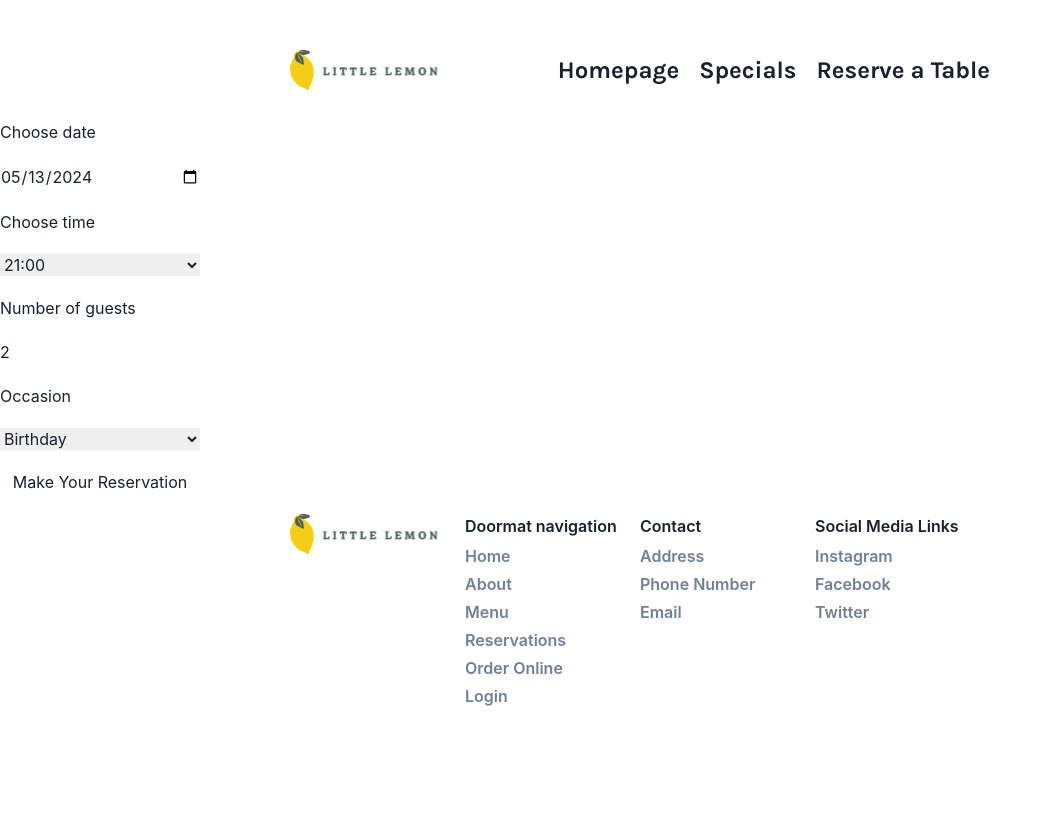
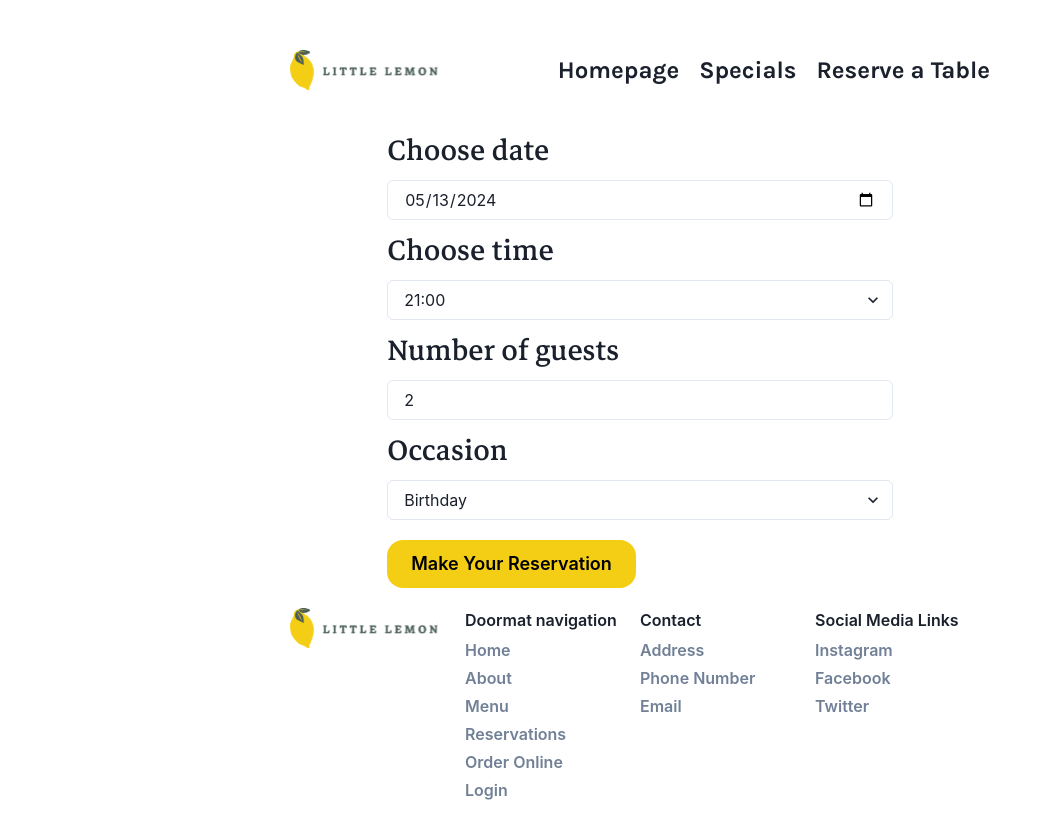
Before and after one commit to claudiooleite/litle_lemon, a React (Create React App) app: page /bookingpage in a window 1280 px wide. Shown: the whole page, without its empty margins (0-1052 px from the left). Built offline with nearby package versions, Linux system fonts and the light colour scheme.

Commit message:
form styled

```diff
--- a/src/Components/BookingForm.jsx
+++ b/src/Components/BookingForm.jsx
@@ -1,4 +1,5 @@
 import { React } from "react";
+import '../stylesheets/App.css'
 import {
     Input, NumberInput,
     NumberInputField,
@@ -9,7 +10,8 @@ import {
     FormLabel,
     FormErrorMessage,
     FormHelperText, Select,
-    Button
+    Button,
+    VStack
 } from "@chakra-ui/react";
 import { ActionTypes } from "./BookingPage";
 
@@ -72,28 +74,32 @@ function BookingForm({ formValue, setFormValue, availableTimes, dispatch }) {
     }
 
     return (
-        <form onSubmit={handleSubmit} style={{ display: 'grid', maxWidth: '200px', gap: '20px' }}>
-            <label htmlFor="res-date">Choose date</label>
-            <input
+        <VStack gap='24px'>
+            <form onSubmit={handleSubmit} >
+                <label htmlFor="res-date" className='sub-header'>Choose date</label>
+                <Input
+                    focusBorderColor='#F4CE14'
+                    variant='outline'
                     type="date"
                     id="res-date"
                     value={formValue.date}
                     onChange={handleDateChange} />
-            <label htmlFor="res-time">Choose time</label>
-            <select id="res-time" value={formValue.time} onChange={handleTimeChange}>
+                <label htmlFor="res-time" className='sub-header'>Choose time</label>
+                <Select variant='outline' focusBorderColor='#F4CE14' id="res-time" value={formValue.time} onChange={handleTimeChange}>
                     {Object.values(availableTimes).map((time, index) => (
                         <option key={index}>{time}</option>
                     ))}
-            </select>
-            <label htmlFor="guests">Number of guests</label>
-            <input type="number" placeholder="1" min="1" max="10" id="guests" value={formValue.numberGuests} onChange={handleNumberGuestsChange} />
-            <label htmlFor="occasion">Occasion</label>
-            <select id="occasion" value={formValue.occasion} onChange={handleOccasionChange}>
+                </Select>
+                <label htmlFor="guests" className='sub-header'>Number of guests</label>
+                <Input variant='outline' focusBorderColor='#F4CE14' type="number" placeholder="1" min="1" max="10" id="guests" value={formValue.numberGuests} onChange={handleNumberGuestsChange} />
+                <label htmlFor="occasion" className='sub-header'>Occasion</label>
+                <Select variant='outline' focusBorderColor='#F4CE14' id="occasion" value={formValue.occasion} onChange={handleOccasionChange}>
                     <option>Birthday</option>
                     <option>Anniversary</option>
-            </select>
-            <button type="submit">Make Your Reservation</button>
+                </Select>
+                <Button style={{ marginTop: '20px' }} align='center' borderRadius='16px' color='Black' background={'#F4CE14'} variant='solid' size='lg' type="submit">Make Your Reservation</Button>
             </form>
+        </VStack >
     );
 }
 
--- a/src/stylesheets/App.css
+++ b/src/stylesheets/App.css
@@ -65,3 +65,9 @@
     display: block;
   }
 }
+
+/* reserve table form  */
+.sub-header {
+  font-family: "Markazi Text", sans-serif;
+  font-size: 40px;
+}
```
Lines whose indentation alone changed are shown as unchanged.
